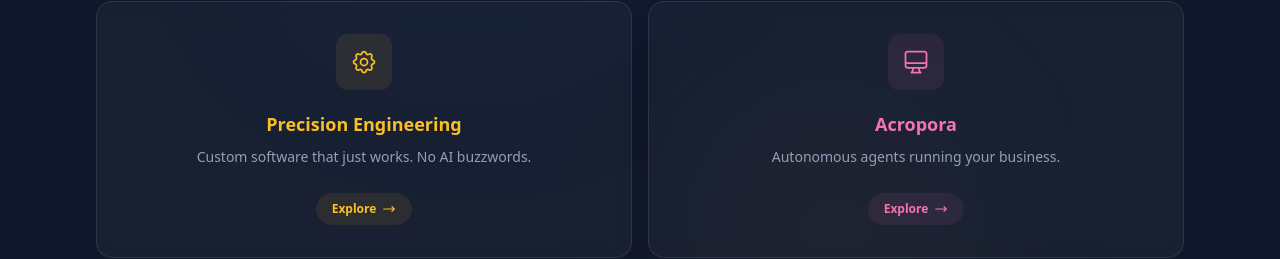
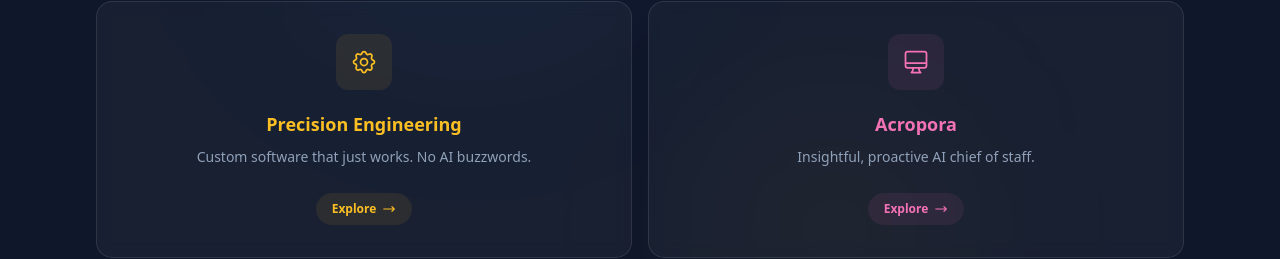
Before and after one commit to uricod/BusinessWeb, a Next.js app: page / in a window 1280 px wide. Shown: the part 1647-1906 px from the top of the page. Built offline with nearby package versions, Linux system fonts and the light colour scheme.

Commit message:
feat: update tagline for Acropora in TierSelector

```diff
--- a/src/components/TierSelector.tsx
+++ b/src/components/TierSelector.tsx
@@ -26,7 +26,7 @@
   {
     id: "aiops",
     name: "Acropora",
-    tagline: "Autonomous agents running your business.",
+    tagline: "Insightful, proactive AI chief of staff.",
     icon: "M9.75 17L9 20l-1 1h8l-1-1-.75-3M3 13h18M5 17h14a2 2 0 002-2V5a2 2 0 00-2-2H5a2 2 0 00-2 2v10a2 2 0 002 2z",
     color: "#f472b6",
   },
```
